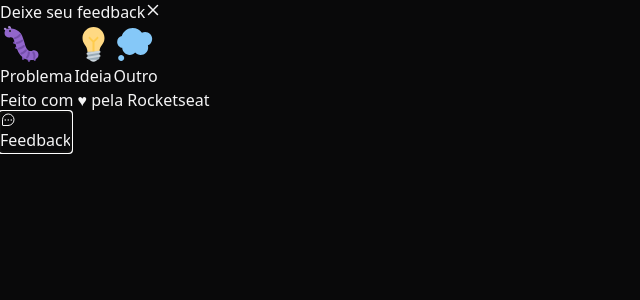
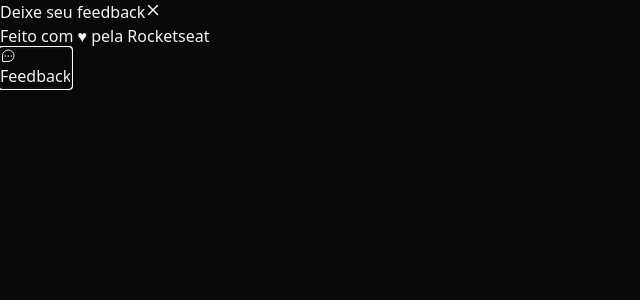
Before and after one commit to GIJOSC/NLW-Return, a React (Vite) app: page / in a window 1280 px wide. Both pictures are taken after a click on the button "Feedback". Shown: the top 300 px of the page, without its empty margins (0-640 px from the left). Built offline with nearby package versions, Linux system fonts and the light colour scheme.

Commit message:
Separando componente de passos

```diff
--- /dev/null
+++ b/src/components/WidgetForm/Steps/FeedbackContentStep.tsx
@@ -0,0 +1,3 @@
+export function FeebackContentStep() {
+  return ()
+}
--- /dev/null
+++ b/src/components/WidgetForm/Steps/FeedbackSuccessStep.tsx
@@ -0,0 +1,3 @@
+export function FeebackSuccessStep() {
+  return ()
+}
--- a/src/components/WidgetForm.tsx
+++ b/src/components/WidgetForm/index.tsx
@@ -1,10 +1,11 @@
-import { CloseButton } from "./CloseButton";
+import { CloseButton } from "../CloseButton";
 
-import bugImageUrl from "../assets/bug.svg";
-import ideaImageUrl from "../assets/idea.svg";
-import thoughtImageUrl from "../assets/thought.svg";
+import bugImageUrl from "../../assets/bug.svg";
+import ideaImageUrl from "../../assets/idea.svg";
+import thoughtImageUrl from "../../assets/thought.svg";
+import { useState } from "react";
 
-const feedbackTypes = {
+export const feedbackTypes = {
   BUG: {
     title: "Problema",
     image: {
@@ -28,7 +29,11 @@ const feedbackTypes = {
   },
 };
 
+export type FeedbackType = keyof typeof feedbackTypes;
+
 export function WidgetForm() {
+  const [feedbackType, setFeedbackType] = useState<FeedbackType | null>(null)
+
   return (
     <div className="bg-zinc-900 p-4 relative rounded-2xl mb-4 flex flex-col items-center shadow-lg w-[calc(100vw-2rem)] md:w-auto">
       <header>
@@ -36,21 +41,7 @@ export function WidgetForm() {
         <CloseButton />
       </header>
 
-      <div className="flex py-8 gap-2 w-full">
-        {Object.entries(feedbackTypes).map(([key, value]) => {
-          return (
-            <button
-            key={key}
-              className="bg-zinc-800 rounded-lg py-5 w-24 flex-1 flex flex-col items-center gap-2 border-2 border-transparent hover:border-brand-500 focus:border-brand-500 focus:outline-none"
-              //onClick={}
-              type="button"
-            >
-              <img src={value.image.source} alt={value.image.alt} />
-              <span>{value.title}</span>
-            </button>
-          );
-        })}
-      </div>
+
 
       <footer>
         Feito com ♥ pela{" "}
```
Also changed, not shown: src/components/WidgetForm/Steps/FeedbackTypeStep.tsx (added, +21 -0 lines).
